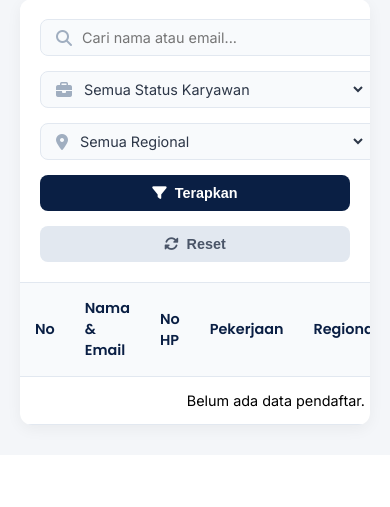
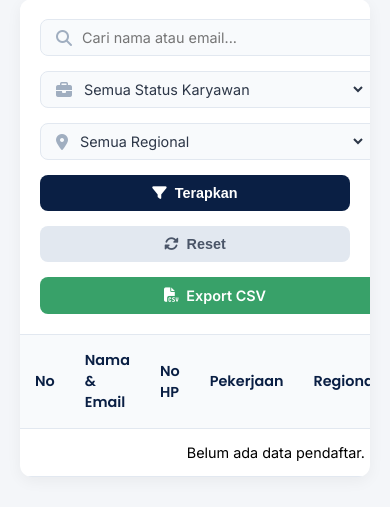
Before and after one commit to pdkisel/pdkisel-website, a PHP site: page /dashboard.php in a window 390 px wide. Shown: the part 1184-1691 px from the top of the page. Before the commit the page ends 1621 px from the top, so only its background shows below. Run offline with PHP 8.4, Linux system fonts and the light colour scheme; the visitor is signed in with stand-in values (Sample User, id 1); data that the repository does not hold is empty.

Commit message:
Update dashboard.php

```diff
--- a/dashboard.php
+++ b/dashboard.php
@@ -114,12 +114,18 @@ $result = $conn->query($sql);
             transition: all 0.3s;
             display: flex;
             align-items: center;
+            justify-content: center;
             gap: 8px;
+            text-decoration: none;
         }
         .btn-terapkan { background-color: #0A1F44; color: #FFFFFF; }
         .btn-terapkan:hover { background-color: #D32F2F; }
+
         .btn-reset { background-color: #E2E8F0; color: #4A5568; }
         .btn-reset:hover { background-color: #CBD5E0; }
+
+        .btn-export { background-color: #38A169; color: #FFFFFF; }
+        .btn-export:hover { background-color: #2F855A; }
 
         table { width: 100%; border-collapse: collapse; }
         th, td { padding: 15px; text-align: left; border-bottom: 1px solid #E2E8F0; font-size: 0.9rem; vertical-align: middle; }
@@ -172,7 +178,7 @@ $result = $conn->query($sql);
         @media (max-width: 768px) {
             .filter-toolbar { flex-direction: column; align-items: stretch; }
             .filter-group { width: 100%; }
-            .btn-filter-action { justify-content: center; width: 100%; }
+            .btn-filter-action { width: 100%; }
         }
     </style>
 </head>
@@ -285,6 +291,7 @@ $result = $conn->query($sql);
                 <!-- Tombol Aksi -->
                 <button class="btn-filter-action btn-terapkan" onclick="terapkanFilter()"><i class="fas fa-filter"></i> Terapkan</button>
                 <button class="btn-filter-action btn-reset" onclick="resetFilter()"><i class="fas fa-sync-alt"></i> Reset</button>
+                <a href="export.php" class="btn-filter-action btn-export"><i class="fas fa-file-csv"></i> Export CSV</a>
             </div>
 
             <table id="dataTable">
```
